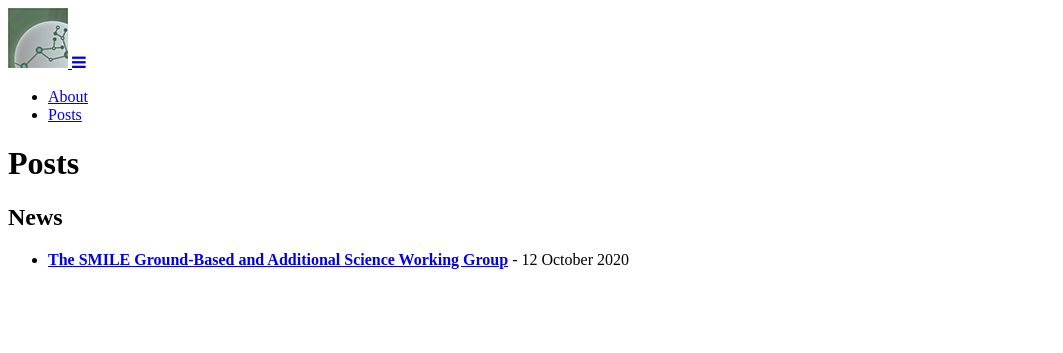
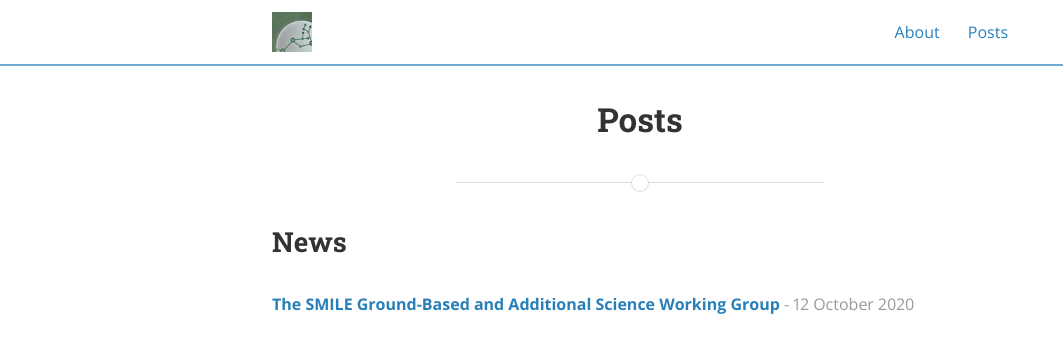
Before and after one commit to smile-gbas-wg/actions, a Jekyll site: the page built from posts.md, in a window 1280 px wide. Shown: the top 353 px of the page, without its empty margins (0-1063 px from the left). Built offline with Jekyll 4.4.1, drawn with Linux system fonts in a browser that asks for light colours; nearby versions of some CDN libraries.

```diff
--- a/_config.yml
+++ b/_config.yml
@@ -24,8 +24,8 @@ description: >- # this means to ignore newlines until "baseurl:"
 # Base URL of site (i.e. /blog). It should always start with a slash,
 # and never end with a slash. Set it to a blank value if hosting at the
 # root of your server.
-baseurl: "" # the subpath of your site, e.g. /blog/
-url: "https://smile-gbas-wg.github.io/project/" # the base hostname & protocol for your site
+baseurl: "/project/" # the subpath of your site, e.g. /blog/
+url: "" # the base hostname & protocol for your site
 # cover: "/assets/header_image.jpg"
 logo: "/assets/logo.png"
 
```
